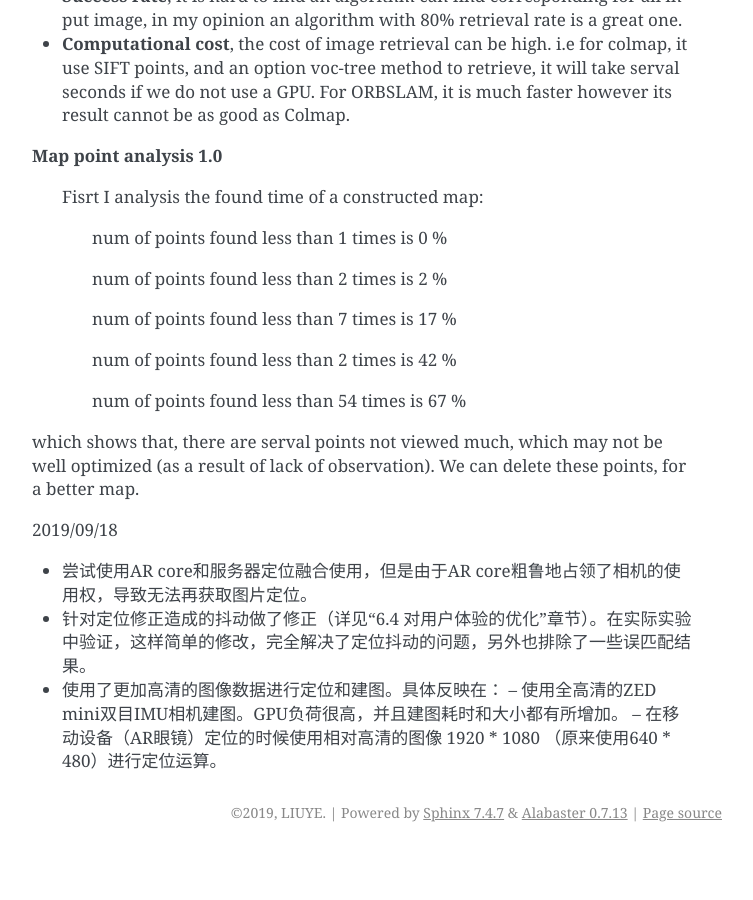
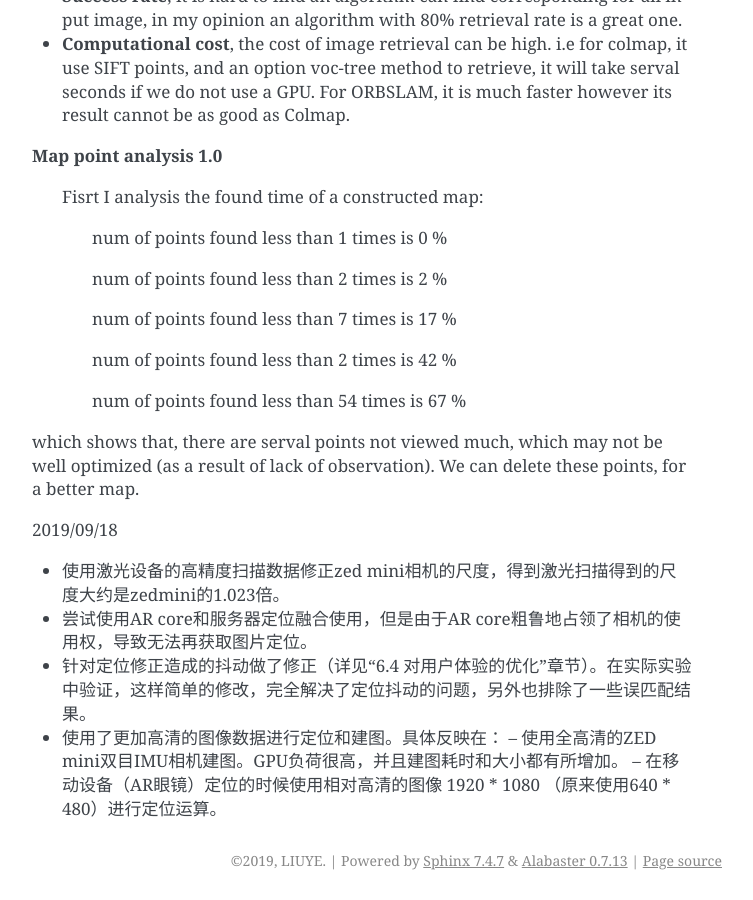
Before and after one commit to gggliuye/VIO, a Sphinx documentation site: the page built from docs/UnitySc/unityShadowCreator.rst, in a window 1280 px wide and 900 px high, scrolled down 15968 px. Shown: the whole window, without its empty margins (388-1141 px from the left). Built offline with Sphinx 7.4.7, drawn with Linux system fonts in a browser that asks for light colours; before the commit the page ends 16820 px from its top, so only the background shows below that.

Commit message:
Update unityShadowCreator.rst

```diff
--- a/docs/UnitySc/unityShadowCreator.rst
+++ b/docs/UnitySc/unityShadowCreator.rst
@@ -492,6 +492,7 @@ which shows that, there are serval points not viewed much, which may not be well
 
 2019/09/18
 
++ 使用激光设备的高精度扫描数据修正zed mini相机的尺度，得到激光扫描得到的尺度大约是zedmini的1.023倍。
 + 尝试使用AR core和服务器定位融合使用，但是由于AR core粗鲁地占领了相机的使用权，导致无法再获取图片定位。
 + 针对定位修正造成的抖动做了修正（详见“6.4 对用户体验的优化”章节）。在实际实验中验证，这样简单的修改，完全解决了定位抖动的问题，另外也排除了一些误匹配结果。
 + 使用了更加高清的图像数据进行定位和建图。具体反映在：
```
